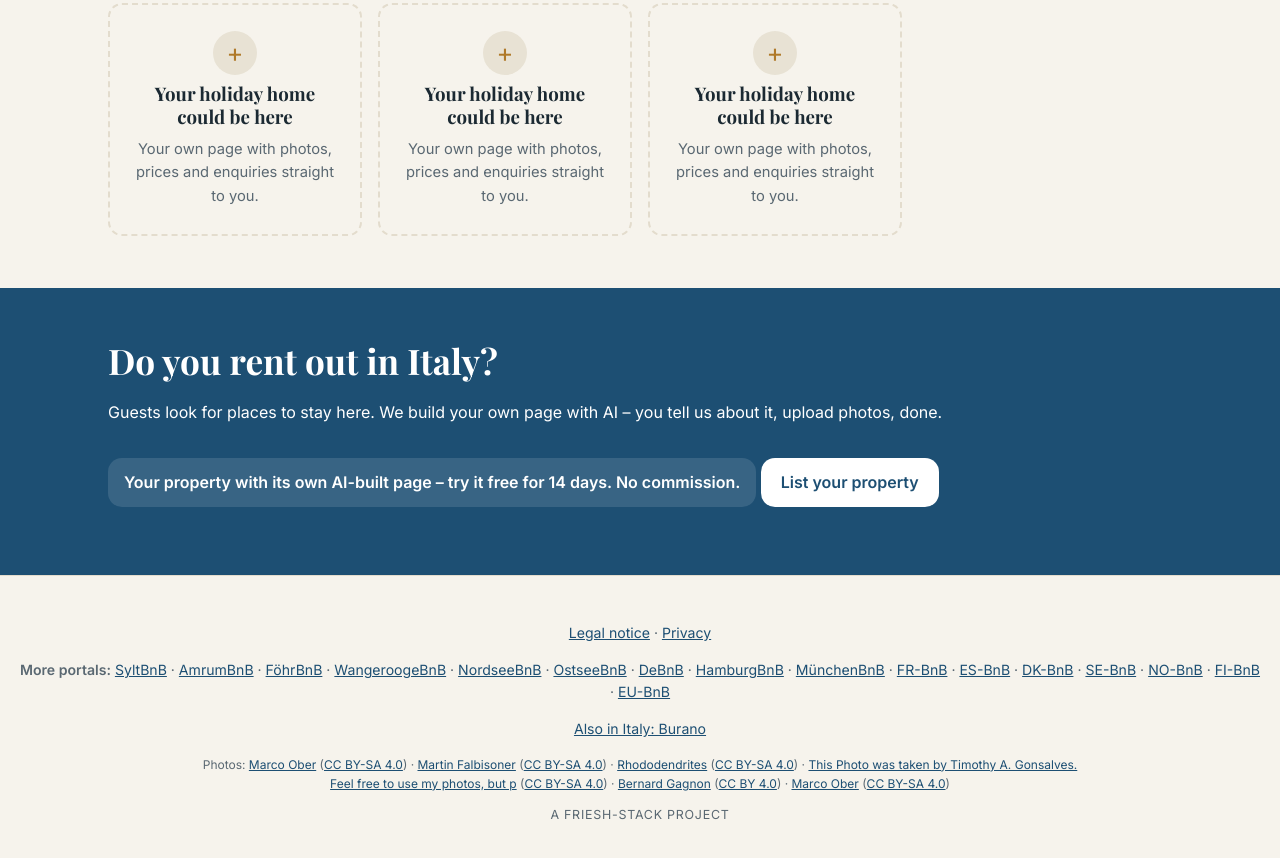
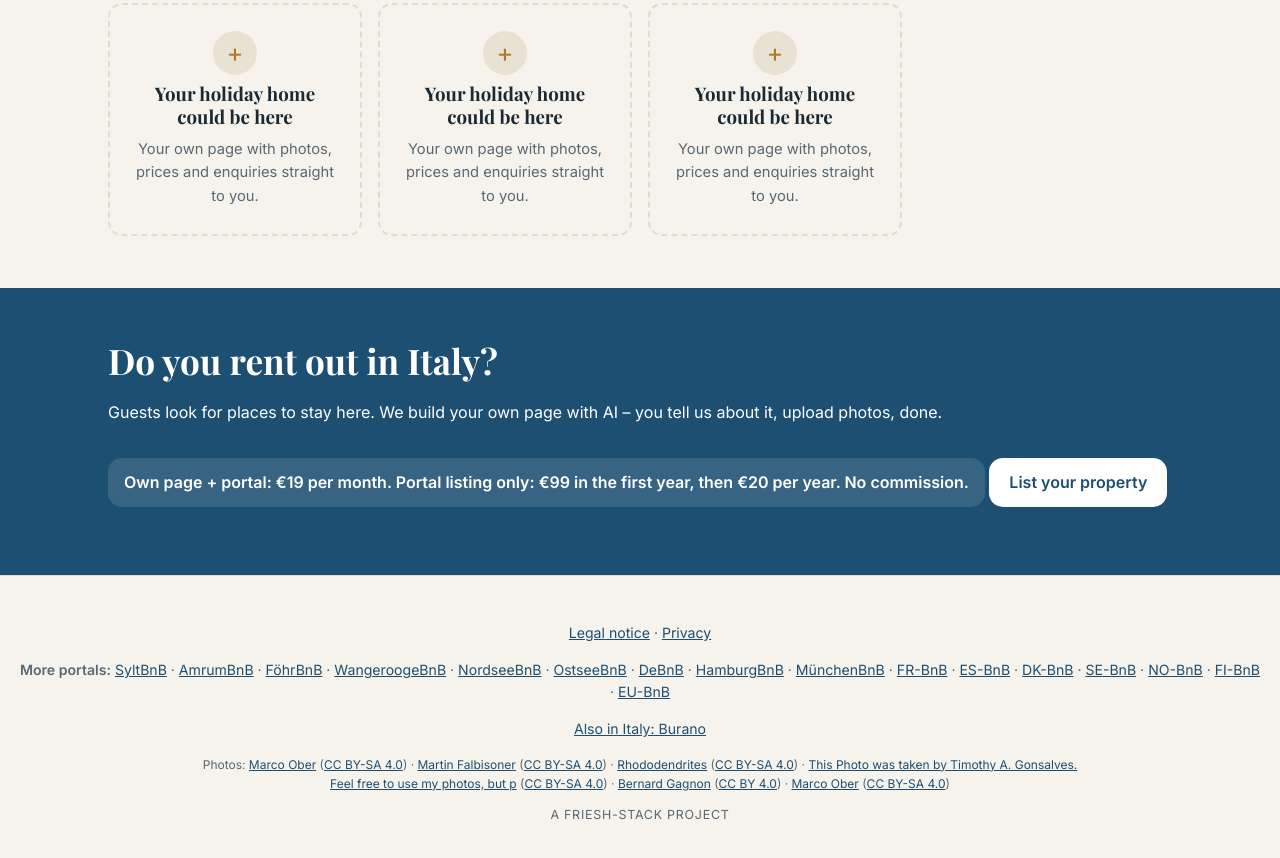
Before and after one commit to friesh-stack/it-bnb, a plain HTML site: page index.html in a window 1280 px wide. Shown: the part 2798-3656 px from the top of the page. Drawn offline with Linux system fonts and the light colour scheme.

Commit message:
auto: Inhalte 2026-11-23

```diff
--- a/index.html
+++ b/index.html
@@ -56,7 +56,7 @@
   <div class="block">
     <h2><span lang="it">Affittate in Italia?</span><span lang="en" hidden>Do you rent out in Italy?</span><span lang="de" hidden>Sie vermieten in Italien?</span><span lang="fr" hidden>Do you rent out in Italy?</span><span lang="es" hidden>Do you rent out in Italy?</span></h2>
     <p><span lang="it">Qui gli ospiti cercano alloggio. Creiamo con l&#x27;IA la vostra pagina – raccontate, caricate le foto, fatto.</span><span lang="en" hidden>Guests look for places to stay here. We build your own page with AI – you tell us about it, upload photos, done.</span><span lang="de" hidden>Gäste suchen hier nach Unterkünften. Wir erstellen Ihnen mit KI eine eigene Unterseite – Sie erzählen, laden Fotos hoch, fertig.</span><span lang="fr" hidden>Guests look for places to stay here. We build your own page with AI – you tell us about it, upload photos, done.</span><span lang="es" hidden>Guests look for places to stay here. We build your own page with AI – you tell us about it, upload photos, done.</span></p>
-    <p class="preis"><span lang="it">La vostra struttura con una pagina propria creata con l&#x27;IA – 14 giorni di prova gratuita. Nessuna commissione.</span><span lang="en" hidden>Your property with its own AI-built page – try it free for 14 days. No commission.</span><span lang="de" hidden>Ihre Unterkunft mit eigener, KI-erstellter Unterseite – 14 Tage gratis testen. Keine Provision.</span><span lang="fr" hidden>Your property with its own AI-built page – try it free for 14 days. No commission.</span><span lang="es" hidden>Your property with its own AI-built page – try it free for 14 days. No commission.</span></p>
+    <p class="preis"><span lang="it">Pagina propria + portale: 19 € al mese. Solo inserzione: 99 € il primo anno, poi 20 € all&#x27;anno. Nessuna commissione.</span><span lang="en" hidden>Own page + portal: €19 per month. Portal listing only: €99 in the first year, then €20 per year. No commission.</span><span lang="de" hidden>Eigene Unterseite + Portal: 19 € im Monat. Nur Portal-Eintrag: 99 € im ersten Jahr, danach 20 € pro Jahr. Keine Provision.</span><span lang="fr" hidden>Own page + portal: €19 per month. Portal listing only: €99 in the first year, then €20 per year. No commission.</span><span lang="es" hidden>Own page + portal: €19 per month. Portal listing only: €99 in the first year, then €20 per year. No commission.</span></p>
     <a class="btn btn-hell" href="https://eu-bnb.com/vermieten/?lang=it"><span lang="it">Inserire l&#x27;alloggio</span><span lang="en" hidden>List your property</span><span lang="de" hidden>Unterkunft eintragen</span><span lang="fr" hidden>List your property</span><span lang="es" hidden>List your property</span></a>
   </div>
 </section>
```
Also changed, not shown: aktuell.html (+1 -1 lines), vermieter.html (+1 -1 lines).
